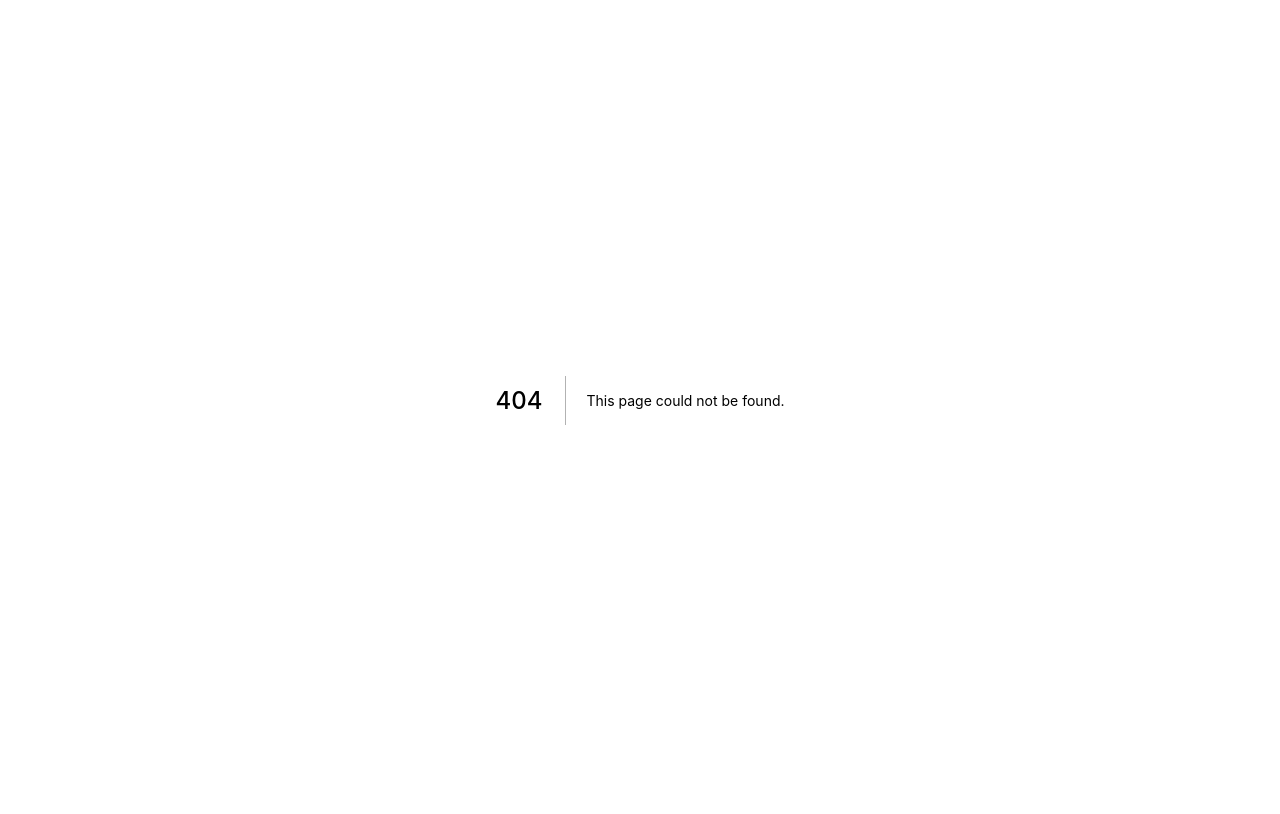
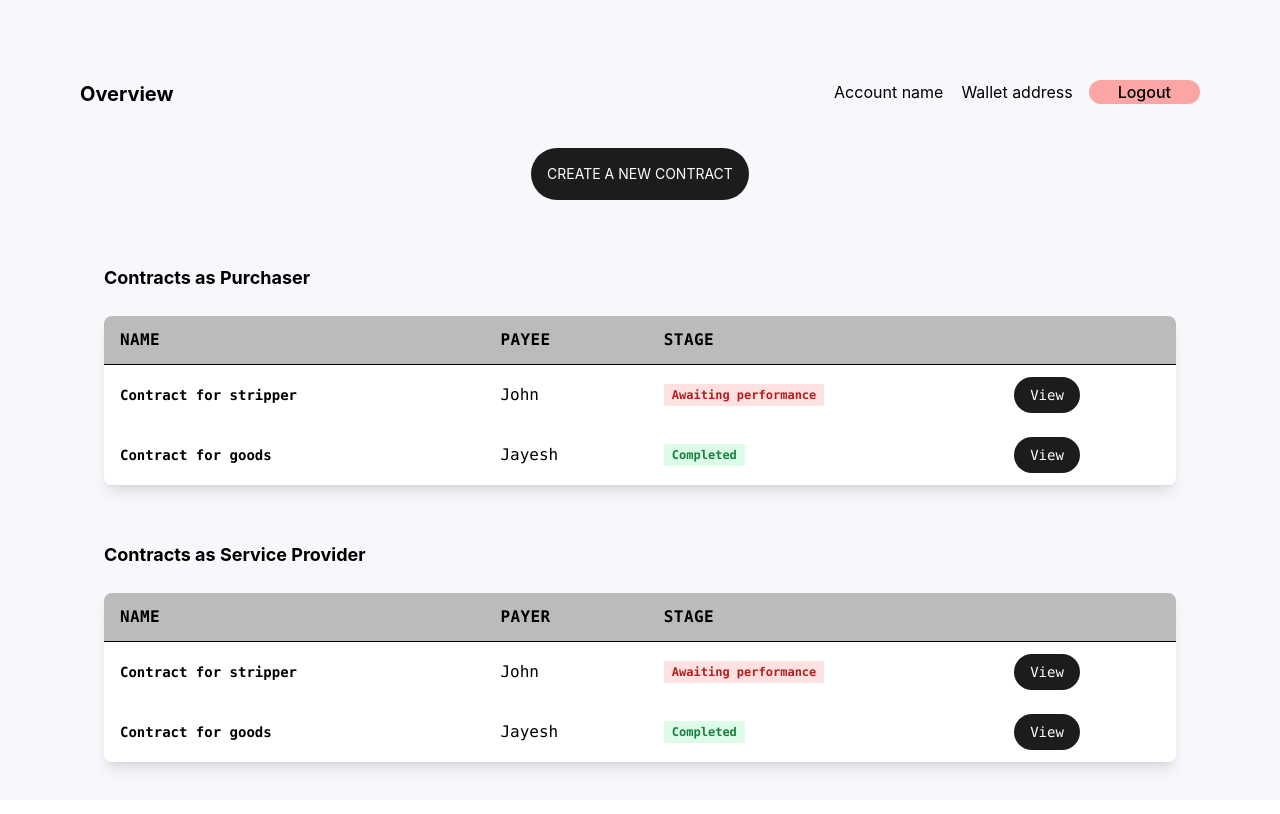
Before and after one commit to dominiclet/Escrow, a Next.js app in the folder frontend/: page /dashboard in a window 1280 px wide. Before the commit this address had no page. Shown: the top 814 px of the page. Built offline with nearby package versions, Linux system fonts and the light colour scheme; what @3rdweb/hooks would draw is missing.

Commit message:
added dashboard frontend

```diff
--- /dev/null
+++ b/frontend/components/Table.tsx
@@ -0,0 +1,74 @@
+interface Props {
+    role: string;
+    contractDetails: Array<{
+        name: string;
+        counterParty: string;
+        stage: string;
+    }>
+}
+
+const stageColourGreen = (stage: string) => {
+    return stage === "Completed"
+}
+
+const Table = (props: Props) => {
+  return (
+    <div>
+        <section className="p-6">
+            <p className="font-bold text-lg">Contracts as {props.role}</p>
+        </section>
+        <section className="container mx-auto px-6 font-mono">
+            <div className="w-full mb-8 overflow-hidden rounded-lg shadow-lg">
+                <div className="w-full overflow-x-auto">
+                    <table className="w-full">
+                        <thead>
+                        <tr className="text-md font-semibold tracking-wide text-left text-gray-900 bg-[#BBB] uppercase border-b border-gray-600">
+                            <th className="px-4 py-3">Name</th>
+                            {props.role === "Purchaser" ?
+                                <th className="px-4 py-3">Payee</th>
+                                :
+                                <th className="px-4 py-3">Payer</th>
+                            }
+                            <th className="px-4 py-3">Stage</th>
+                            <th className="px-4 py-3"></th>
+                        </tr>
+                        </thead>
+                        <tbody className="bg-white">
+                        {props.contractDetails.map(contract => (
+                            <tr className="text-gray-700" key={contract.name}>
+                                <td className="px-4 py-3">
+                                    <div className="flex items-center text-sm">
+                                        <p className="font-semibold text-black font-semibold">{contract.name}</p>
+                                    </div>
+                                </td>
+                                <td className="px-4 py-3 text-ms">{contract.counterParty}</td>
+
+                                <td className="px-4 py-3 text-xs">
+                                    {stageColourGreen(contract.stage) ?
+                                        <span className="px-2 py-1 font-semibold leading-tight text-green-700 bg-green-100 rounded-sm">
+                                            {contract.stage}
+                                        </span>
+                                        :
+                                        <span className="px-2 py-1 font-semibold leading-tight text-red-700 bg-red-100 rounded-sm">
+                                            {contract.stage}
+                                        </span>
+                                    }
+                                </td>
+                                <td className="px-4 py-3 text-sm">
+                                    <button className="self-center text-white bg-gray hover:bg-black
+                                        rounded-full px-4 py-2 text-sm">
+                                        View
+                                    </button>
+                                </td>
+                            </tr>
+                        ))}
+                        </tbody>
+                    </table>
+                </div>
+            </div>
+        </section>
+    </div>
+  )
+}
+
+export default Table
--- /dev/null
+++ b/frontend/pages/dashboard/index.tsx
@@ -0,0 +1,45 @@
+import Table from '../../components/Table';
+
+var testContractDetails: Array<{name:string, counterParty:string, stage:string}> = Array(
+    {"name": "Contract for stripper", "counterParty": "John", "stage": "Awaiting performance"},
+    {"name": "Contract for goods", "counterParty": "Jayesh", "stage": "Completed"},
+);
+
+const index = () => {
+  return (
+    <div className="flex h-screen w-screen bg-background">
+        <div className="flex flex-col w-screen m-10">
+            <div className="flex flex-row flow-root p-10">
+                <p className="float-left font-bold text-xl">Overview</p>
+                <div className="float-right">
+                    <div className="grid grid-cols-3 gap-4">
+                        <p>Account name</p>
+                        <p>Wallet address</p>
+                        <button
+                            className="text-black bg-red-300
+                            hover:bg-red-400 focus:ring-4 focus:ring-transparent
+                            font-medium rounded-full text-base w-full sm:w-auto text-center"
+                            >
+                            Logout
+                        </button>
+                    </div>
+                </div>
+            </div>
+            <div className="flex justify-center">
+                <button
+                    className="self-center text-white bg-gray hover:bg-black
+                    rounded-full px-4 py-4 text-sm"
+                    >
+                    CREATE A NEW CONTRACT
+                </button>
+            </div>
+            <div className="p-10">
+                <Table role="Purchaser" contractDetails={testContractDetails}/>
+                <Table role="Service Provider" contractDetails={testContractDetails}/>
+            </div>
+        </div>
+    </div>
+  )
+}
+
+export default index
--- a/frontend/tailwind.config.js
+++ b/frontend/tailwind.config.js
@@ -7,13 +7,14 @@ module.exports = {
     extend: {
       colors: {
         'light-blue' : '#E3F6FC',
-        'gray' : '#D0D9DF',
+        'gray' : '#1D1B1B',
         'button-blue' : '#738BE0',
         'light-red' : '#F7B6B4',
         'send-button': '#6588DE',
         'date-button': '#6588DE',
         'orange': '#F3BA4A',
-        'background': '#F9FBFF'
+        'background': '#F7F8FC',
+        'greyed-font': '#A4A6B3',
       }
     },
   },
```
